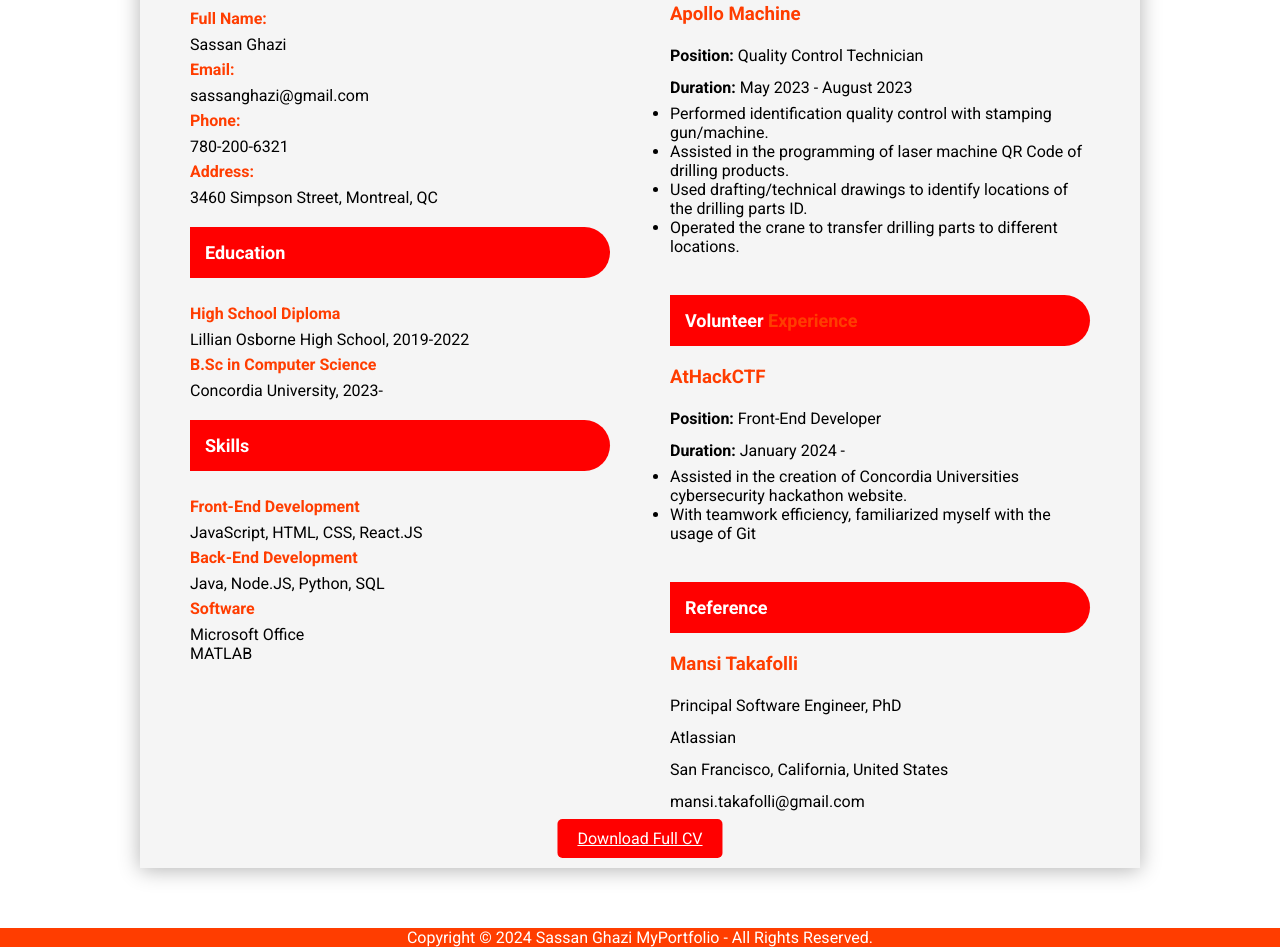
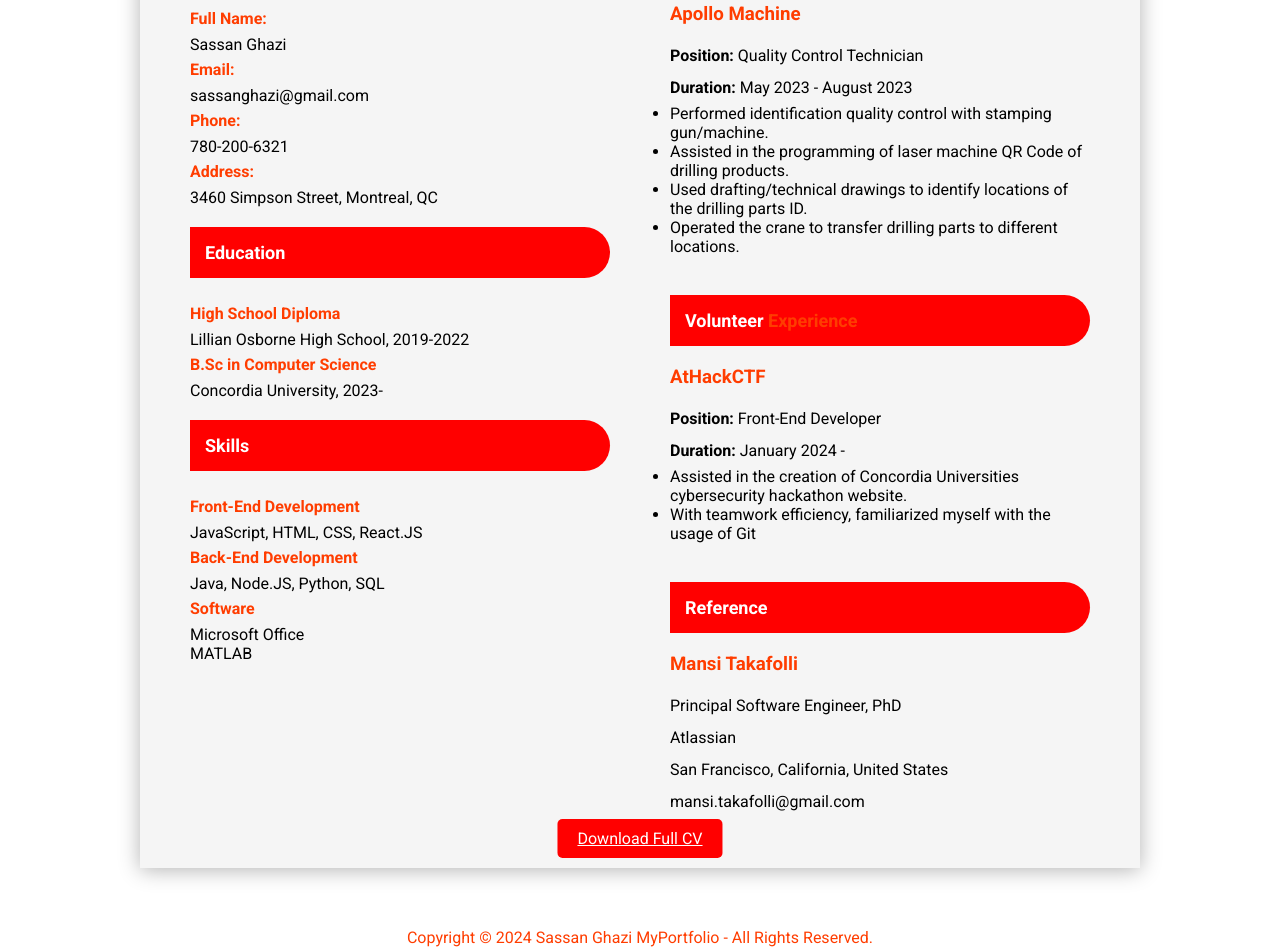
Before and after one commit to sassanghz/Portfolio-Website, a plain HTML site: page resume/resume.html in a window 1280 px wide. Shown: the part 512-1459 px from the top of the page. Drawn offline with Linux system fonts and the light colour scheme.

Commit message:
name change'

```diff
--- a/projects/projects.css
+++ b/projects/projects.css
@@ -36,8 +36,7 @@ body{
     left: 0;
     bottom: 0;
     width: 100%;
-    background-color: #ff3d00;
-    color: white;
+    color: #ff3d00;
     text-align: center;
 }
 .img-area{
--- a/resume/resume.css
+++ b/resume/resume.css
@@ -35,8 +35,7 @@ body{
     left: 0;
     bottom: 0;
     width: 100%;
-    background-color: #ff3d00;
-    color: white;
+    color: #ff3d00;
     text-align: center;
 }
 
```
Also changed, not shown: contact/contact.html (+4 -0 lines), website/index.css (renamed from website/PortfolioWebsite.css), website/index.html (renamed from website/PortfolioWebsite.html).
